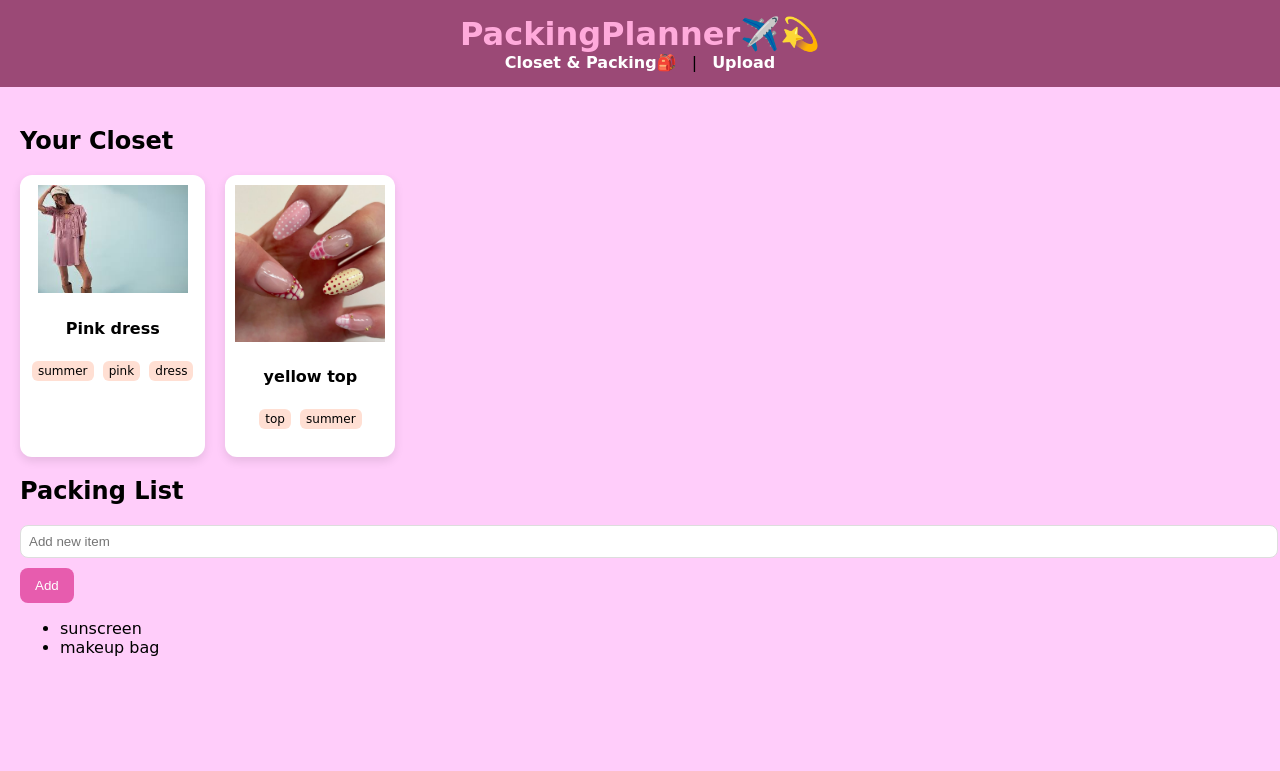
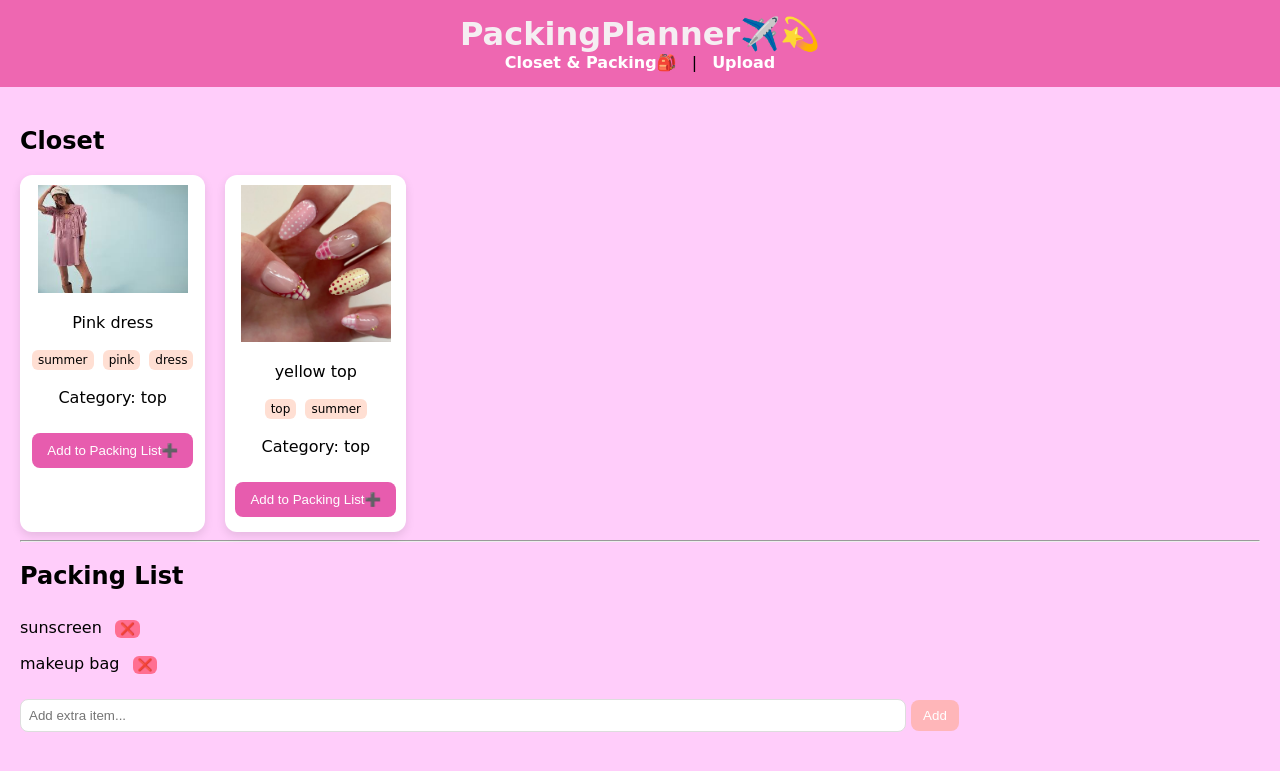
Before and after one commit to kayliegupta/PackingPlanner, a Flask app: page / in a window 1280 px wide. Shown: the top 771 px of the page. Run offline with Flask 3, Linux system fonts and the light colour scheme; data comes from the database, SQL or seed files in the repository; both versions use the stored data as it was after the commit.

Commit message:
version 1

```diff
--- a/app.py
+++ b/app.py
@@ -9,51 +9,69 @@ UPLOAD_FOLDER = 'static/uploads'
 app.config['UPLOAD_FOLDER'] = UPLOAD_FOLDER
 os.makedirs(UPLOAD_FOLDER, exist_ok=True)
 
-# Ensure tags column exists
-def ensure_tags_column():
+# ---------------- DATABASE SETUP ----------------
+
+# Ensure clothes table exists (with tags and category)
+def ensure_clothes_table():
     conn = sqlite3.connect("packingplanner.db")
     c = conn.cursor()
-    c.execute("PRAGMA table_info(clothes)")
-    columns = [col[1] for col in c.fetchall()]
-    if "tags" not in columns:
-        c.execute("ALTER TABLE clothes ADD COLUMN tags TEXT")
-        conn.commit()
-    conn.close()
-
-ensure_tags_column()
-
-def ensure_packing_items_table():
-    conn = sqlite3.connect("packingplanner.db")
-    c = conn.cursor()
-    # Create packing_items table if it doesn't exist
     c.execute("""
-        CREATE TABLE IF NOT EXISTS packing_items (
+        CREATE TABLE IF NOT EXISTS clothes (
             id INTEGER PRIMARY KEY AUTOINCREMENT,
-            name TEXT
+            name TEXT NOT NULL,
+            tags TEXT,
+            image TEXT,
+            category TEXT
         )
     """)
     conn.commit()
     conn.close()
 
+# Ensure packing_items table exists (supports manual entries and clothing_id)
+def ensure_packing_items_table():
+    conn = sqlite3.connect("packingplanner.db")
+    c = conn.cursor()
+    c.execute("""
+        CREATE TABLE IF NOT EXISTS packing_items (
+            id INTEGER PRIMARY KEY AUTOINCREMENT,
+            clothing_id INTEGER,
+            name TEXT,
+            FOREIGN KEY(clothing_id) REFERENCES clothes(id)
+        )
+    """)
+    conn.commit()
+    conn.close()
+
+ensure_clothes_table()
 ensure_packing_items_table()
 
+# ---------------- ROUTES ----------------
 
 @app.route('/')
 def index():
     conn = sqlite3.connect("packingplanner.db")
     conn.row_factory = sqlite3.Row
+    c = conn.cursor()
 
-    c = conn.cursor()
+    # All closet items
     c.execute("SELECT * FROM clothes")
     closet = c.fetchall()
 
-    # Optional: packing list items table
-    c.execute("SELECT * FROM packing_items")
+    # All packing items with optional clothing name
+    c.execute("""
+        SELECT pi.id, pi.clothing_id, pi.name, c.name AS clothing_name
+        FROM packing_items pi
+        LEFT JOIN clothes c ON pi.clothing_id = c.id
+    """)
     packing_list = c.fetchall()
 
+    # IDs of packed closet items
+    packed_ids = [row['clothing_id'] for row in packing_list if row['clothing_id']]
+
     conn.close()
-    return render_template('index.html', closet=closet, packing_list=packing_list)
+    return render_template('index.html', closet=closet, packing_list=packing_list, packed_ids=packed_ids)
 
+# ---------------- Upload clothes ----------------
 
 @app.route('/upload', methods=['GET', 'POST'])
 def upload():
@@ -69,7 +87,6 @@ def upload():
 
             conn = sqlite3.connect("packingplanner.db")
             c = conn.cursor()
-
             c.execute(
                 "INSERT INTO clothes (name, tags, image, category) VALUES (?, ?, ?, ?)",
                 (name, tags, filename, category)
@@ -81,6 +98,25 @@ def upload():
 
     return render_template('upload.html')
 
+# ---------------- Add closet item to packing list ----------------
+
+@app.route('/add_to_packing', methods=['POST'])
+def add_to_packing():
+    clothing_id = request.form['clothing_id']
+
+    conn = sqlite3.connect('packingplanner.db')
+    c = conn.cursor()
+
+    # Only add if not already packed
+    c.execute("SELECT id FROM packing_items WHERE clothing_id = ?", (clothing_id,))
+    if not c.fetchone():
+        c.execute("INSERT INTO packing_items (clothing_id) VALUES (?)", (clothing_id,))
+
+    conn.commit()
+    conn.close()
+    return redirect(url_for('index'))
+
+# ---------------- Add manual packing item ----------------
 
 @app.route('/add_packing_item', methods=['POST'])
 def add_packing_item():
@@ -93,24 +129,19 @@ def add_packing_item():
         conn.close()
     return redirect(url_for('index'))
 
+# ---------------- Remove item from packing list ----------------
 
-@app.route('/add_to_packing', methods = ['POST'])
-def add_to_packing():
-    clothing_id = request.form['clothing_id']
-
-    conn = sqlite3.connect('packingplanner.db')
+@app.route('/remove_packing_item', methods=['POST'])
+def remove_packing_item():
+    item_id = request.form['item_id']
+    conn = sqlite3.connect("packingplanner.db")
     c = conn.cursor()
-
-    # Check if already added
-    c.execute("SELECT id FROM packing_items WHERE clothing_id = ?", (clothing_id,))
-    if not c.fetchone():
-        c.execute("INSERT INTO packing_items (clothing_id) VALUES (?)", (clothing_id,))
-
+    c.execute("DELETE FROM packing_items WHERE id = ?", (item_id,))
     conn.commit()
     conn.close()
-
     return redirect(url_for('index'))
 
+# ---------------- Run app ----------------
 
 if __name__ == '__main__':
     app.run(debug=True)
--- a/static/css/style.css
+++ b/static/css/style.css
@@ -6,14 +6,14 @@ body {
 }
 
 header {
-    background-color: #9b4976;
+    background-color: #ee67b1;
     padding: 15px;
     text-align: center;
 }
 
 header h1 {
     margin: 0;
-    color: #ffaadb;
+    color: #f5eef2;
 }
 
 header nav a {
@@ -39,6 +39,17 @@ main {
     border-radius: 12px;
     text-align: center;
     box-shadow: 0 4px 10px rgba(0,0,0,0.1);
+    transition: transform 0.2s;
+}
+
+.closet-item:hover {
+    transform: translateY(-5px);
+}
+
+/* Highlight packed items */
+.closet-item.packed {
+    border: 2px solid #ff9ae2;
+    box-shadow: 0 4px 15px rgba(255, 154, 226, 0.5);
 }
 
 .tag {
@@ -50,6 +61,7 @@ main {
     font-size: 12px;
 }
 
+/* Inputs */
 form input[type="text"], form input[type="file"] {
     width: 100%;
     padding: 8px;
@@ -57,6 +69,7 @@ form input[type="text"], form input[type="file"] {
     border: 1px solid #ddd;
 }
 
+/* Buttons */
 form button {
     background-color: #e75cae;
     color: white;
@@ -65,8 +78,32 @@ form button {
     margin-top: 10px;
     border-radius: 8px;
     cursor: pointer;
+    transition: background-color 0.2s;
 }
 
 form button:hover {
     background-color: #ff9ae2;
 }
+
+/* Inline remove buttons for packing list */
+ul li form button {
+    background-color: #ff6f91;
+    padding: 2px 6px;
+    margin-left: 8px;
+    font-size: 12px;
+}
+
+ul li form button:hover {
+    background-color: #ff3f70;
+}
+
+/* Packing list styles */
+ul {
+    list-style-type: none;
+    padding-left: 0;
+}
+
+ul li {
+    margin-bottom: 8px;
+    font-size: 16px;
+}
--- a/templates/index.html
+++ b/templates/index.html
@@ -1,34 +1,59 @@
-{% extends "base.html" %}
-
-{% block title %}Your Closet & Packing List{% endblock %}
+{% extends 'base.html' %}
 
 {% block content %}
-<h2>Your Closet</h2>
+<h2>Closet</h2>
 <div class="closet-grid">
     {% for item in closet %}
-    <div class="closet-item">
-        <img src="{{ url_for('static', filename='uploads/' + item['image']) }}" width="150">
-        <h4>{{ item['name'] }}</h4>
-        {% if item['tags'] %}
-        <p class="tags">
-            {% for tag in item['tags'].split(',') %}
-                <span class="tag">{{ tag.strip() }}</span>
+    <div class="closet-item {% if item.id in packed_ids %}packed{% endif %}">
+        <img src="{{ url_for('static', filename='uploads/' + item.image) }}" alt="{{ item.name }}" width="150">
+        <p>{{ item.name }}</p>
+        <p>
+            {% for tag in item.tags.split(',') %}
+                <span class="tag">{{ tag }}</span>
             {% endfor %}
         </p>
-        {% endif %}
+        <p>Category: {{ item.category }}</p>
+
+        <!-- Add / Packed Button -->
+        <form action="{{ url_for('add_to_packing') }}" method="post" style="margin-bottom:5px;">
+            <input type="hidden" name="clothing_id" value="{{ item.id }}">
+            <button type="submit">
+                {% if item.id in packed_ids %}Packed✔️{% else %}Add to Packing List➕{% endif %}
+            </button>
+        </form>
+
+
     </div>
     {% endfor %}
 </div>
 
+<hr>
+
 <h2>Packing List</h2>
-<form action="{{ url_for('add_packing_item') }}" method="post">
-    <input type="text" name="item_name" placeholder="Add new item" required>
-    <button type="submit">Add</button>
-</form>
-
 <ul>
     {% for item in packing_list %}
-    <li>{{ item['name'] }}</li>
+        <li>
+            {% if item.clothing_id %}
+                {{ item.clothing_name }} ✔️
+            {% else %}
+                {{ item.name }}
+            {% endif %}
+
+            <!-- Remove button for all items -->
+            <form action="{{ url_for('remove_packing_item') }}" method="post" style="display:inline;">
+                <input type="hidden" name="item_id" value="{{ item.id }}">
+                <button type="submit" style="background-color:#ff6f91; color:white; border:none; border-radius:6px; padding:2px 5px; cursor:pointer;">❌</button>
+            </form>
+        </li>
     {% endfor %}
 </ul>
+
+<!-- Manual add form -->
+<form action="{{ url_for('add_packing_item') }}" method="post" style="margin-top: 15px;">
+    <input type="text" name="item_name" placeholder="Add extra item..." required
+           style="width: 70%; padding: 8px; border-radius: 8px; border: 1px solid #ddd;">
+    <button type="submit" style="padding: 8px 12px; border-radius: 8px; background-color: #ffb6b9; color: white; border: none; cursor: pointer;">
+        Add
+    </button>
+</form>
 {% endblock %}
```
Also changed, not shown: packingplanner.db, static/uploads/2cfff102df119f2df0948a996c08f5a1.jpg (added).
